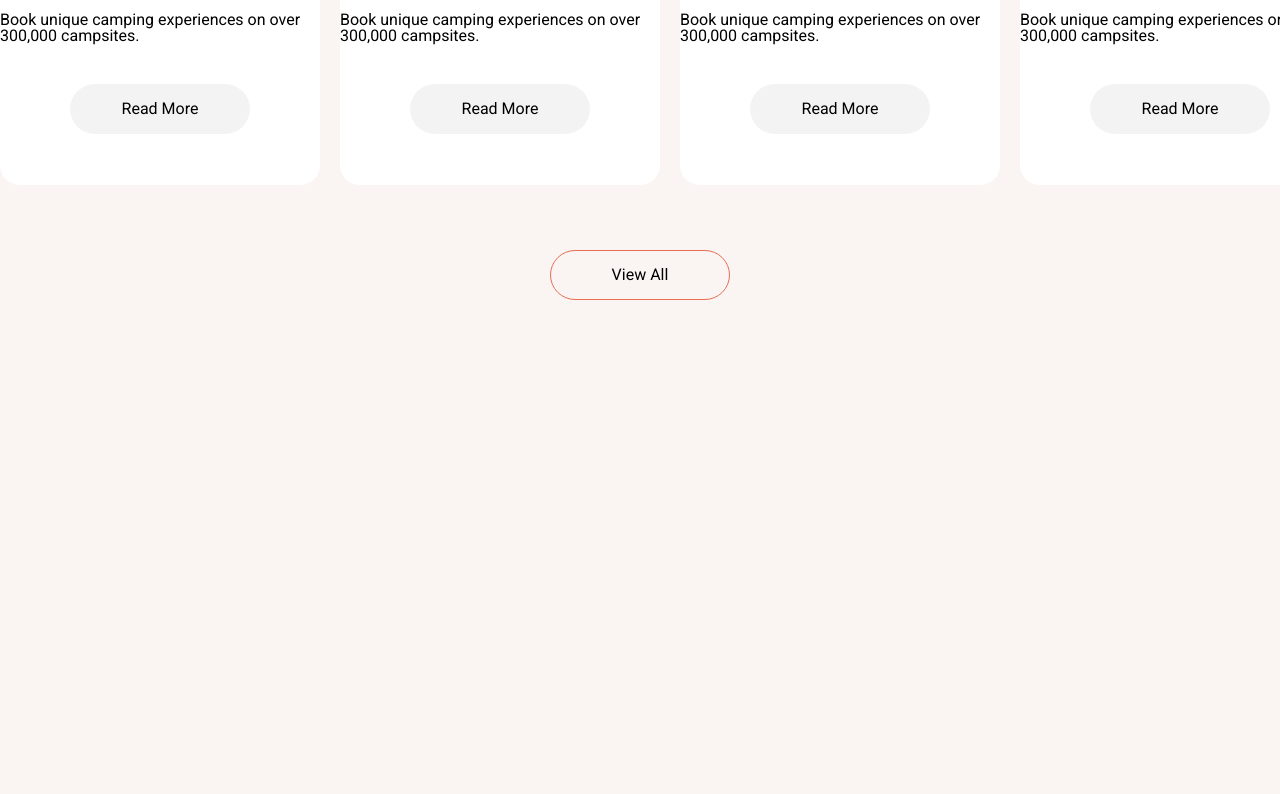
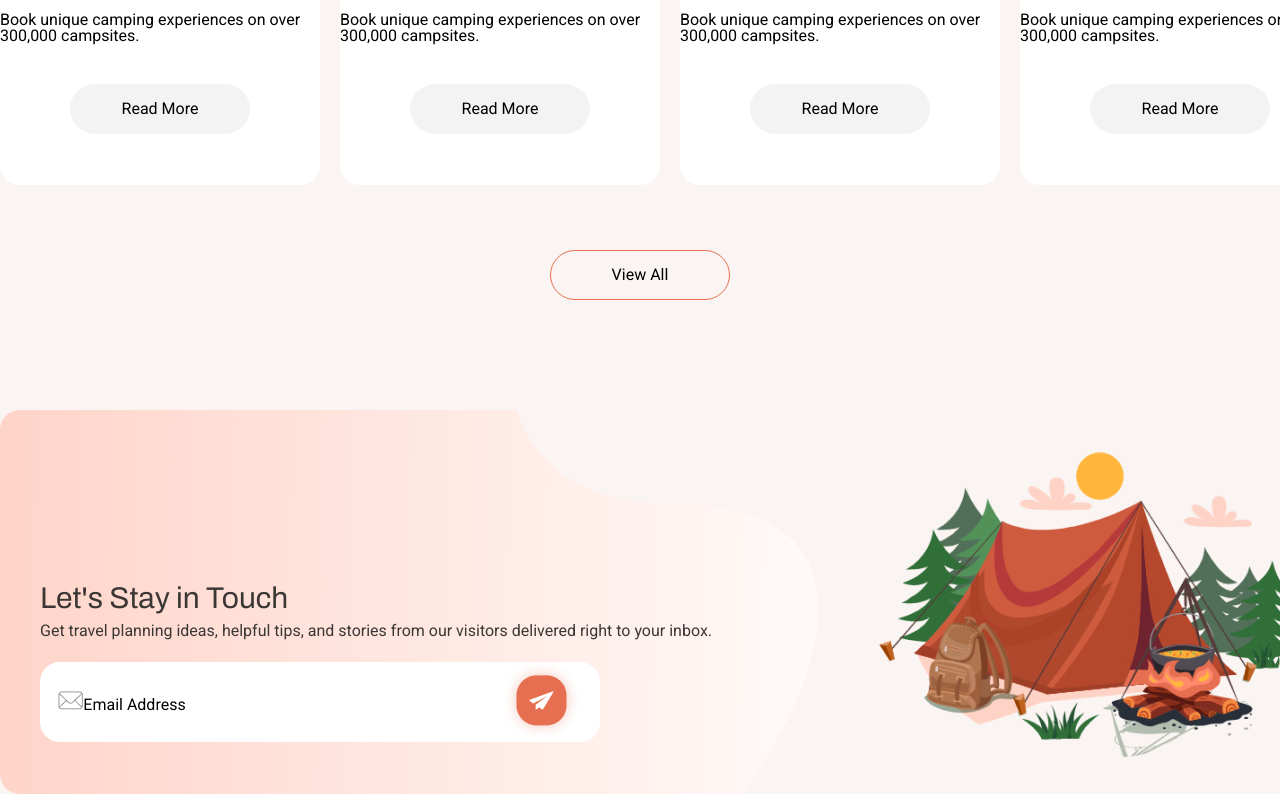
Before and after one commit to giga33/homework7, a plain HTML site: page index.html in a window 1280 px wide. Shown: the part 2244-3038 px from the top of the page. Before the commit the page ends 2544 px from the top, so only its background shows below. Drawn offline with Linux system fonts and the light colour scheme.

Commit message:
section3 added

```diff
--- a/css/style.css
+++ b/css/style.css
@@ -148,7 +148,7 @@ body {
     font-family: Archivo;
     font-size: 30px;
     font-style: normal;
-    font-weight: 400; */
+    font-weight: 400;
   }
   .img-section{
     width: 1350px;
@@ -193,3 +193,54 @@ body {
     margin-bottom: 110px;
 
   }
+.email-sec{
+    width: 1340px;
+    height: 384px;
+    margin: auto;
+    background-image: url("../images/Path.svg");
+    background-repeat: no-repeat;
+    background: #FFD2C6, #FFFFFF;
+    padding-left: 50px;
+    display: flex;
+    align-items: center;
+    justify-content: space-between;
+    padding-left: 40px;
+    padding-right: 40px;
+    border-radius: 20px;
+
+}
+.email-side{
+    display: flex;
+    flex-direction: column;
+    margin-top: 120px;
+}
+.email-text2{
+    margin-top: 10px;
+    margin-bottom: 23px;
+    color: #3B3735;
+    font-family: Roboto;
+    font-size: 16px;
+    font-style: normal;
+    font-weight: 400;
+}
+.email-text1{
+    color: #3B3735;
+    font-family: Archivo;
+    font-size: 30px;
+    font-style: normal;
+    font-weight: 400;
+}
+.email-search{
+    display: flex;
+    width: 560px;
+    height: 80px;
+    padding: 0px 15px;
+    justify-content: center;
+    align-items: center;
+    border: solid white;
+    background-color: #FFF;
+    border-radius: 20px;
+}
+.email-marg{
+    margin-right: 315px;
+}
--- a/index.html
+++ b/index.html
@@ -180,6 +180,22 @@
         </div>
       </div>
       <div class="view">View All</div>
+      <section class="email-sec">
+        <div class="email-side">
+          <div class="email-text1">Let's Stay in Touch</div>
+          <div class="email-text2">
+            Get travel planning ideas, helpful tips, and stories from our
+            visitors delivered right to your inbox.
+          </div>
+          <div class="email-search">
+            <div class="email-marg">
+              <img src="images/email.png" alt="email logo" />Email Address
+            </div>
+            <div><img src="images/button.png" alt="" /></div>
+          </div>
+        </div>
+        <div><img src="images/tent.png" alt="tent" /></div>
+      </section>
     </main>
   </body>
 </html>
```
Also changed, not shown: images/Path.svg (renamed from images/Path 954.svg), images/button.png (added), images/email.png (added), images/tent.png (added).
